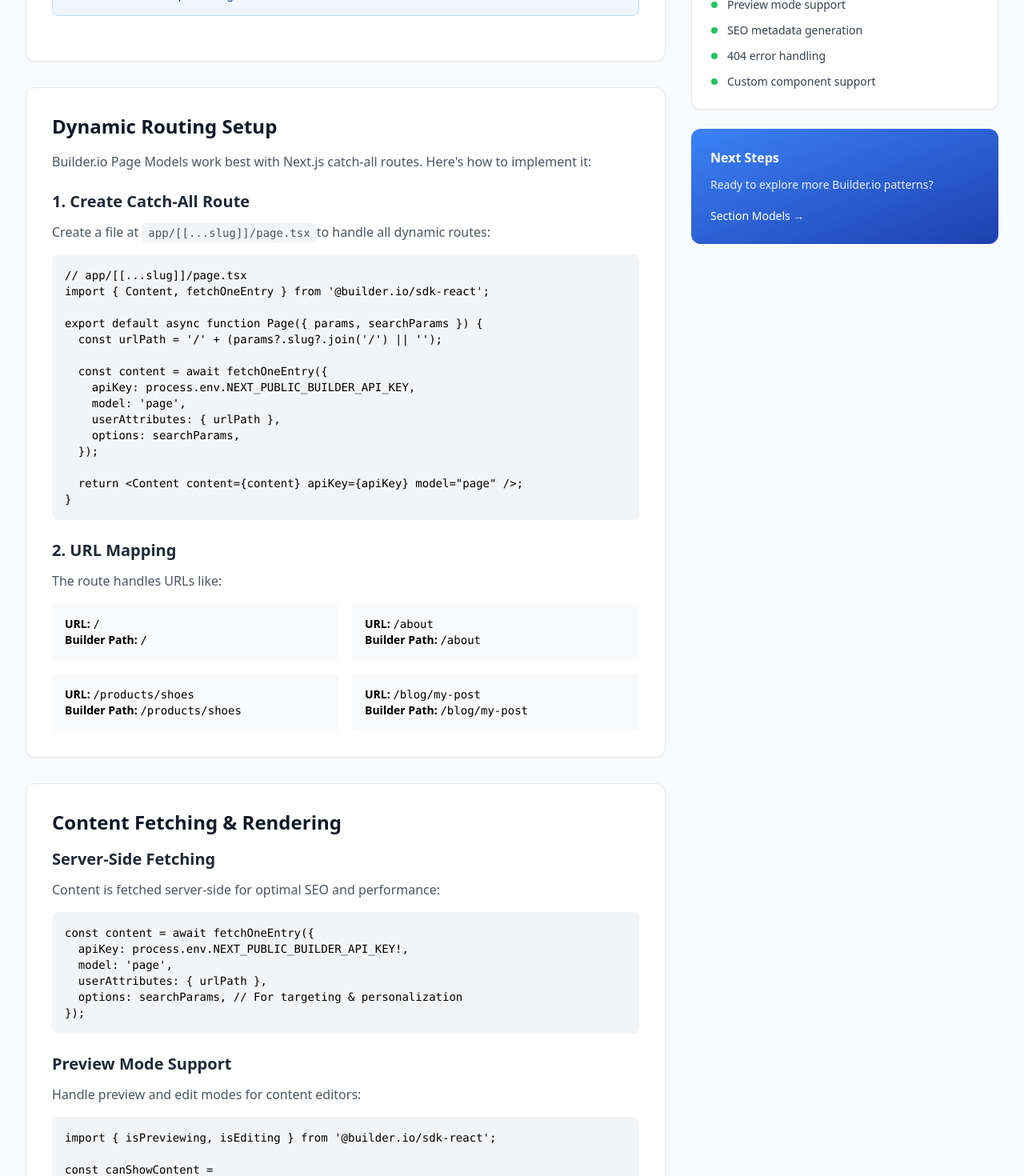
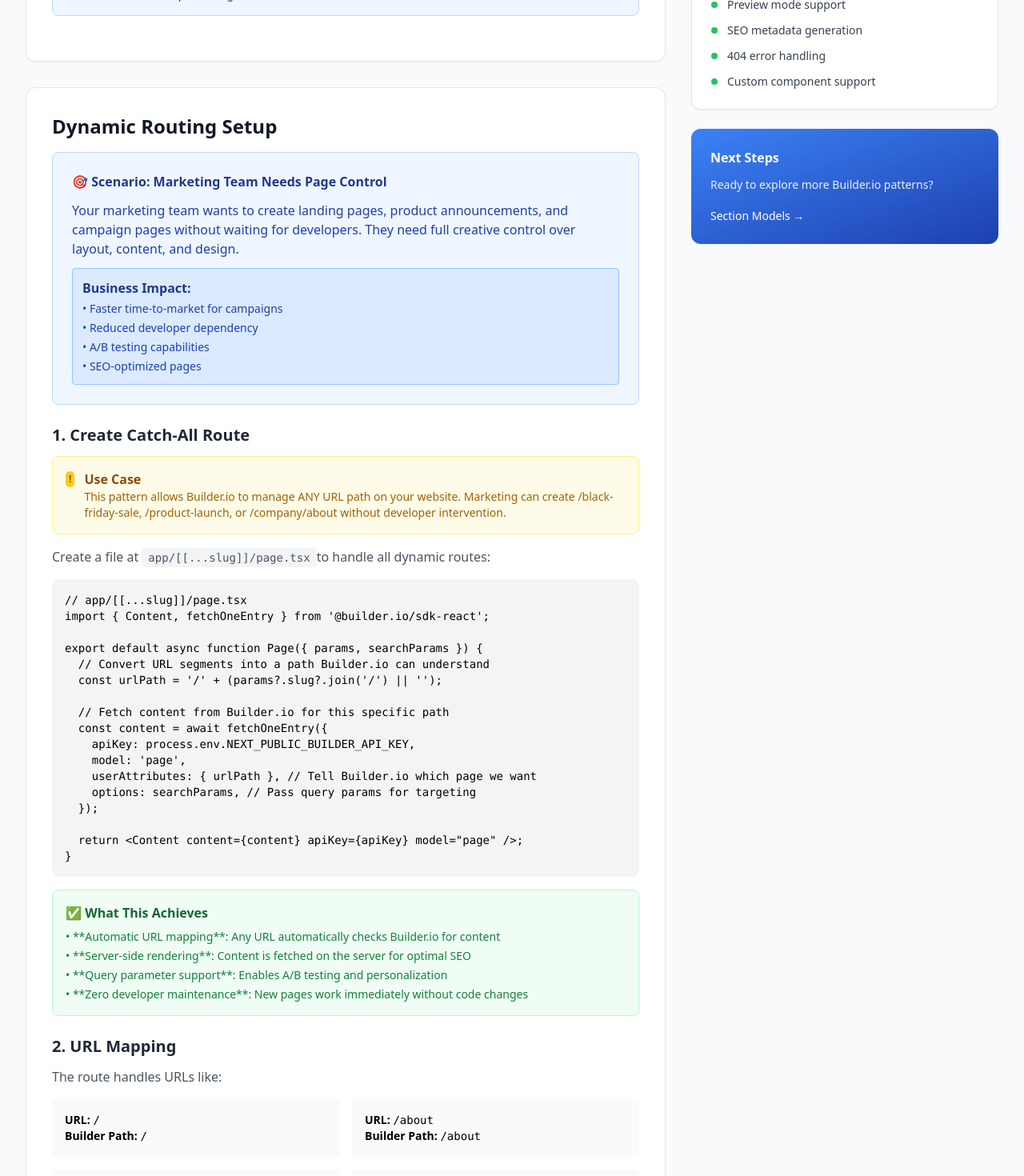
Before and after one commit to thadojus/cms-tools-tutorials, a Next.js app: page /examples/page-models in a window 1280 px wide. Shown: the part 1136-2606 px from the top of the page at 80% size. Built offline with nearby package versions, Linux system fonts and the light colour scheme.

Commit message:
Enhance Page Models example with detailed scenarios and use cases
cgen-021cf5ec18474ccea4723b7eef523ddd

```diff
--- a/app/examples/page-models/page.tsx
+++ b/app/examples/page-models/page.tsx
@@ -129,13 +129,43 @@ export default function PageModelsExample() {
               {/* Routing Implementation */}
               <div className="bg-white rounded-xl shadow-sm border border-gray-200 p-8">
                 <h2 className="section-header">Dynamic Routing Setup</h2>
-                <p className="text-gray-600 mb-6">
-                  Builder.io Page Models work best with Next.js catch-all routes. Here's how to implement it:
-                </p>
+
+                <div className="bg-blue-50 border border-blue-200 rounded-lg p-6 mb-6">
+                  <h3 className="font-semibold text-blue-900 mb-3">🎯 Scenario: Marketing Team Needs Page Control</h3>
+                  <p className="text-blue-800 mb-3">
+                    Your marketing team wants to create landing pages, product announcements, and campaign pages
+                    without waiting for developers. They need full creative control over layout, content, and design.
+                  </p>
+                  <div className="bg-blue-100 border border-blue-300 rounded p-3">
+                    <strong className="text-blue-900">Business Impact:</strong>
+                    <ul className="text-blue-800 text-sm mt-1 space-y-1">
+                      <li>• Faster time-to-market for campaigns</li>
+                      <li>• Reduced developer dependency</li>
+                      <li>• A/B testing capabilities</li>
+                      <li>• SEO-optimized pages</li>
+                    </ul>
+                  </div>
+                </div>
 
                 <div className="space-y-6">
                   <div>
                     <h3 className="subsection-header">1. Create Catch-All Route</h3>
+
+                    <div className="bg-yellow-50 border border-yellow-200 rounded-lg p-4 mb-4">
+                      <div className="flex items-start">
+                        <div className="w-5 h-5 bg-yellow-400 rounded-full flex items-center justify-center mr-3 mt-0.5">
+                          <span className="text-yellow-800 text-xs font-bold">!</span>
+                        </div>
+                        <div>
+                          <h4 className="font-semibold text-yellow-800">Use Case</h4>
+                          <p className="text-yellow-700 text-sm">
+                            This pattern allows Builder.io to manage ANY URL path on your website. Marketing can create
+                            /black-friday-sale, /product-launch, or /company/about without developer intervention.
+                          </p>
+                        </div>
+                      </div>
+                    </div>
+
                     <p className="text-gray-600 mb-4">
                       Create a file at <code className="bg-gray-100 px-2 py-1 rounded text-sm">app/[[...slug]]/page.tsx</code>
                       to handle all dynamic routes:
@@ -146,18 +176,30 @@ export default function PageModelsExample() {
 import { Content, fetchOneEntry } from '@builder.io/sdk-react';
 
 export default async function Page({ params, searchParams }) {
+  // Convert URL segments into a path Builder.io can understand
   const urlPath = '/' + (params?.slug?.join('/') || '');
 
+  // Fetch content from Builder.io for this specific path
   const content = await fetchOneEntry({
     apiKey: process.env.NEXT_PUBLIC_BUILDER_API_KEY,
     model: 'page',
-    userAttributes: { urlPath },
-    options: searchParams,
+    userAttributes: { urlPath }, // Tell Builder.io which page we want
+    options: searchParams, // Pass query params for targeting
   });
 
   return <Content content={content} apiKey={apiKey} model="page" />;
 }`}
                     </pre>
+
+                    <div className="bg-green-50 border border-green-200 rounded-lg p-4 mt-4">
+                      <h4 className="font-semibold text-green-800 mb-2">✅ What This Achieves</h4>
+                      <ul className="text-green-700 text-sm space-y-1">
+                        <li>• **Automatic URL mapping**: Any URL automatically checks Builder.io for content</li>
+                        <li>• **Server-side rendering**: Content is fetched on the server for optimal SEO</li>
+                        <li>• **Query parameter support**: Enables A/B testing and personalization</li>
+                        <li>• **Zero developer maintenance**: New pages work immediately without code changes</li>
+                      </ul>
+                    </div>
                   </div>
 
                   <div>
```
